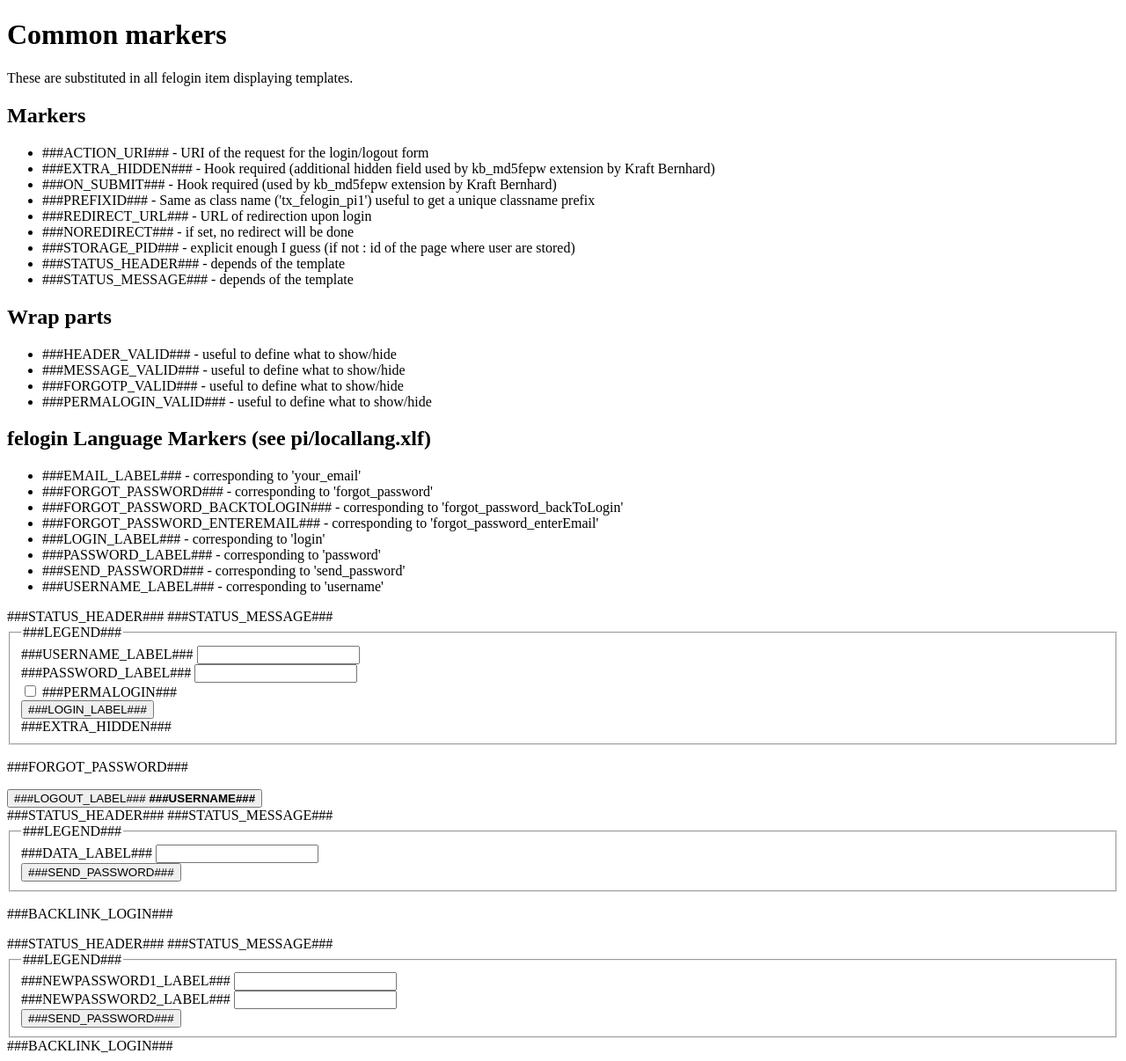
After one commit to HofUniversityIndieOne2018/red-cross-project, a PHP site: page /packages/red_cross_site/Resources/Private/Templates/Extensions/FrontendLogin.html in a window 1280 px wide. The commit adds this page. Shown: the whole page at 88% size. Run offline with PHP 8.4, Linux system fonts and the light colour scheme.

Commit message:
[FEATURE] Integrate frontend user handling

```diff
--- a/composer.json
+++ b/composer.json
@@ -31,7 +31,9 @@
         "typo3/cms-tstemplate": "^9.5",
         "typo3/cms-viewpage": "^9.5",
         "cweagans/composer-patches": "^1.6",
-        "oliver-hader/planning-app": "^1.0"
+        "oliver-hader/planning-app": "^1.0",
+        "typo3/cms-felogin": "^9.5",
+        "oliver-hader/session-service": "^1.0"
     },
     "extra": {
         "patches": {
--- a/packages/planning_app/Configuration/TCA/tx_planningapp_domain_model_volunteer.php
+++ b/packages/planning_app/Configuration/TCA/tx_planningapp_domain_model_volunteer.php
@@ -120,9 +120,9 @@ return [
             'exclude' => true,
             'label' => 'LLL:EXT:planning_app/Resources/Private/Language/locallang_db.xlf:tx_planningapp_domain_model_volunteer.user',
             'config' => [
-                'type' => 'input',
-                'size' => 4,
-                'eval' => 'int'
+                'type' => 'select',
+                'renderType' => 'selectMultipleSideBySide',
+                'foreign_table' => 'fe_users',
             ]
         ],
         'first_name' => [
--- /dev/null
+++ b/packages/red_cross_site/Resources/Private/Templates/Extensions/FrontendLogin.html
@@ -0,0 +1,152 @@
+<!DOCTYPE html>
+<html>
+<head>
+    <title>Templates for felogin</title>
+</head>
+<body>
+
+<h1>Common markers</h1>
+<p>These are substituted in all felogin item displaying templates.</p>
+
+<h2>Markers</h2>
+<ul>
+    <li>###ACTION_URI###     - URI of the request for the login/logout form</li>
+    <li>###EXTRA_HIDDEN###   - Hook required (additional hidden field used by kb_md5fepw extension by Kraft Bernhard)</li>
+    <li>###ON_SUBMIT###      - Hook required (used by kb_md5fepw extension by Kraft Bernhard)</li>
+    <li>###PREFIXID###       - Same as class name ('tx_felogin_pi1') useful to get a unique classname prefix</li>
+    <li>###REDIRECT_URL###   - URL of redirection upon login</li>
+    <li>###NOREDIRECT###     - if set, no redirect will be done</li>
+    <li>###STORAGE_PID###    - explicit enough I guess (if not : id of the page where user are stored)</li>
+    <li>###STATUS_HEADER###  - depends of the template</li>
+    <li>###STATUS_MESSAGE### - depends of the template</li>
+</ul>
+
+<h2>Wrap parts</h2>
+<ul>
+    <li>###HEADER_VALID###  - useful to define what to show/hide</li>
+    <li>###MESSAGE_VALID### - useful to define what to show/hide</li>
+    <li>###FORGOTP_VALID### - useful to define what to show/hide</li>
+    <li>###PERMALOGIN_VALID### - useful to define what to show/hide</li>
+</ul>
+
+<h2>felogin Language Markers (see pi/locallang.xlf)</h2>
+<ul>
+    <li>###EMAIL_LABEL###                 - corresponding to 'your_email'</li>
+    <li>###FORGOT_PASSWORD###             - corresponding to 'forgot_password'</li>
+    <li>###FORGOT_PASSWORD_BACKTOLOGIN### - corresponding to 'forgot_password_backToLogin'</li>
+    <li>###FORGOT_PASSWORD_ENTEREMAIL###  - corresponding to 'forgot_password_enterEmail'</li>
+    <li>###LOGIN_LABEL###                 - corresponding to 'login'</li>
+    <li>###PASSWORD_LABEL###              - corresponding to 'password'</li>
+    <li>###SEND_PASSWORD###               - corresponding to 'send_password'</li>
+    <li>###USERNAME_LABEL###              - corresponding to 'username'</li>
+</ul>
+
+
+<!--###TEMPLATE_LOGIN###-->
+###STATUS_HEADER###
+###STATUS_MESSAGE###
+<!--###LOGIN_FORM###-->
+<form action="###ACTION_URI###" target="_top" method="post" onsubmit="###ON_SUBMIT###">
+    <fieldset>
+        <legend>###LEGEND###</legend>
+        <div class="form-group">
+            <label for="user">###USERNAME_LABEL###</label>
+            <input class="form-control" type="text" id="user" name="user" value="" />
+        </div>
+        <div class="form-group">
+            <label for="pass">###PASSWORD_LABEL###</label>
+            <input class="form-control" type="password" id="pass" name="pass" value="" data-rsa-encryption="" />
+        </div>
+        <!--###PERMALOGIN_VALID###-->
+        <div class="form-group">
+            <div class="checkbox">
+                <label for="permalogin">
+                    <input name="permalogin" value="0" type="hidden" ###PERMALOGIN_HIDDENFIELD_ATTRIBUTES### id="permaloginHiddenField" />
+                    <input name="permalogin" value="1" type="checkbox" ###PERMALOGIN_CHECKBOX_ATTRIBUTES### id="permalogin"  onclick="document.getElementById('permaloginHiddenField').disabled = this.checked;" />
+                    ###PERMALOGIN###
+                </label>
+            </div>
+        </div>
+        <!--###PERMALOGIN_VALID###-->
+        <div class="form-group">
+            <input class="btn btn-primary" type="submit" name="submit" value="###LOGIN_LABEL###" />
+        </div>
+        <div class="felogin-hidden">
+            <input type="hidden" name="logintype" value="login" />
+            <input type="hidden" name="pid" value="###STORAGE_PID###" />
+            <input type="hidden" name="redirect_url" value="###REDIRECT_URL###" />
+            <input type="hidden" name="###PREFIXID###[noredirect]" value="###NOREDIRECT###" />
+            ###EXTRA_HIDDEN###
+        </div>
+    </fieldset>
+</form>
+<!--###FORGOTP_VALID###-->
+<p><!--###FORGOT_PASSWORD_LINK###-->###FORGOT_PASSWORD###<!--###FORGOT_PASSWORD_LINK###--></p>
+<!--###FORGOTP_VALID###-->
+<!--###LOGIN_FORM###-->
+<!--###TEMPLATE_LOGIN###-->
+
+
+<!--###TEMPLATE_LOGOUT###-->
+<div class="well">
+    <form action="###ACTION_URI###" target="_top" method="post">
+        <div class="form-group">
+            <button class="btn btn-primary" role="button">
+                ###LOGOUT_LABEL### <strong>###USERNAME###</strong>
+            </button>
+        </div>
+        <input type="hidden" name="logintype" value="logout" />
+        <input type="hidden" name="pid" value="###STORAGE_PID###" />
+        <input type="hidden" name="###PREFIXID###[noredirect]" value="###NOREDIRECT###" />
+    </form>
+</div>
+<!--###TEMPLATE_LOGOUT###-->
+
+
+<!--###TEMPLATE_FORGOT###-->
+###STATUS_HEADER###
+###STATUS_MESSAGE###
+<!--###FORGOT_FORM###-->
+<form action="###ACTION_URI###" method="post">
+    <div class="felogin-hidden">
+        <input type="hidden" name="tx_felogin_pi1[forgot_hash]" value="###FORGOTHASH###" />
+    </div>
+    <fieldset>
+        <legend>###LEGEND###</legend>
+        <div class="form-group">
+            <label for="tx_felogin_pi1-forgot-email">###DATA_LABEL###</label>
+            <input class="form-control" type="text" name="###FORGOT_EMAIL###" id="tx_felogin_pi1-forgot-email" />
+        </div>
+        <div class="form-group">
+            <input class="btn btn-primary" type="submit" name="submit" value="###SEND_PASSWORD###" />
+        </div>
+    </fieldset>
+</form>
+<!--###FORGOT_FORM###-->
+<p>###BACKLINK_LOGIN###</p>
+<!--###TEMPLATE_FORGOT###-->
+
+
+<!--###TEMPLATE_CHANGEPASSWORD###-->
+###STATUS_HEADER###
+###STATUS_MESSAGE###
+<!--###CHANGEPASSWORD_FORM###-->
+<form action="###ACTION_URI###" method="post">
+    <fieldset>
+        <legend>###LEGEND###</legend>
+        <div class="form-group">
+            <label for="tx_felogin_pi1-newpassword1">###NEWPASSWORD1_LABEL###</label>
+            <input class="form-control" type="password" name="###NEWPASSWORD1###" id="tx_felogin_pi1-newpassword1" />
+        </div>
+        <div class="form-group">
+            <label for="tx_felogin_pi1-newpassword2">###NEWPASSWORD2_LABEL###</label>
+            <input class="form-control" type="password" name="###NEWPASSWORD2###" id="tx_felogin_pi1-newpassword2" />
+        </div>
+        <div class="form-group">
+            <input class="btn btn-primary" type="submit" name="tx_felogin_pi1[changepasswordsubmit]" value="###SEND_PASSWORD###" />
+        </div>
+    </fieldset>
+</form>
+<!--###CHANGEPASSWORD_FORM###-->
+###BACKLINK_LOGIN###
+<!--###TEMPLATE_CHANGEPASSWORD###-->
--- a/public/typo3conf/PackageStates.php
+++ b/public/typo3conf/PackageStates.php
@@ -44,6 +44,9 @@ return [
         'extensionmanager' => [
             'packagePath' => 'typo3/sysext/extensionmanager/',
         ],
+        'felogin' => [
+            'packagePath' => 'typo3/sysext/felogin/',
+        ],
         'filelist' => [
             'packagePath' => 'typo3/sysext/filelist/',
         ],
@@ -77,6 +80,9 @@ return [
         'planning_app' => [
             'packagePath' => 'typo3conf/ext/planning_app/',
         ],
+        'session_service' => [
+            'packagePath' => 'typo3conf/ext/session_service/',
+        ],
     ],
     'version' => 5,
 ];
```
Also changed, not shown: packages/planning_app/Classes/Controller/VolunteerController.php (+22 -6 lines), packages/planning_app/Classes/Domain/Model/Volunteer.php (+5 -9 lines), 2 other files.
